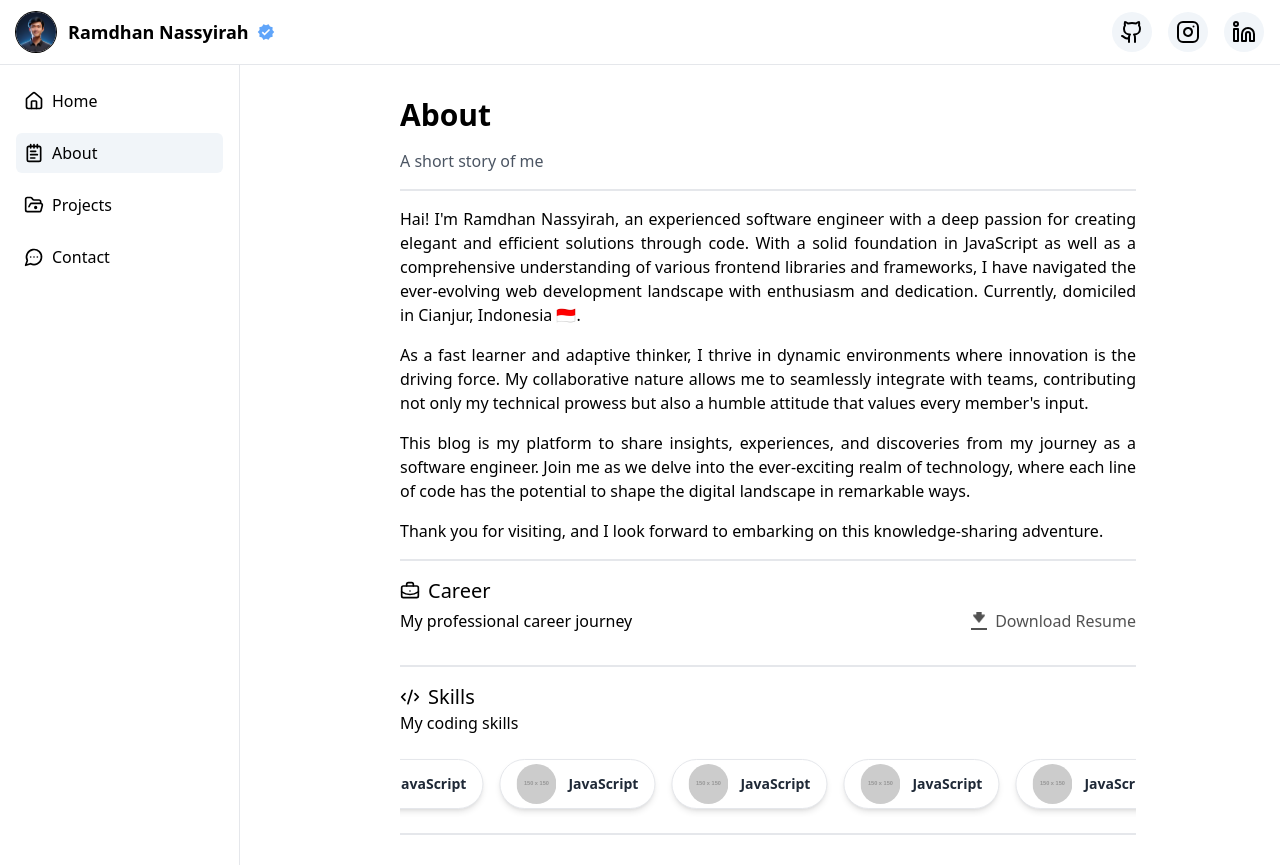
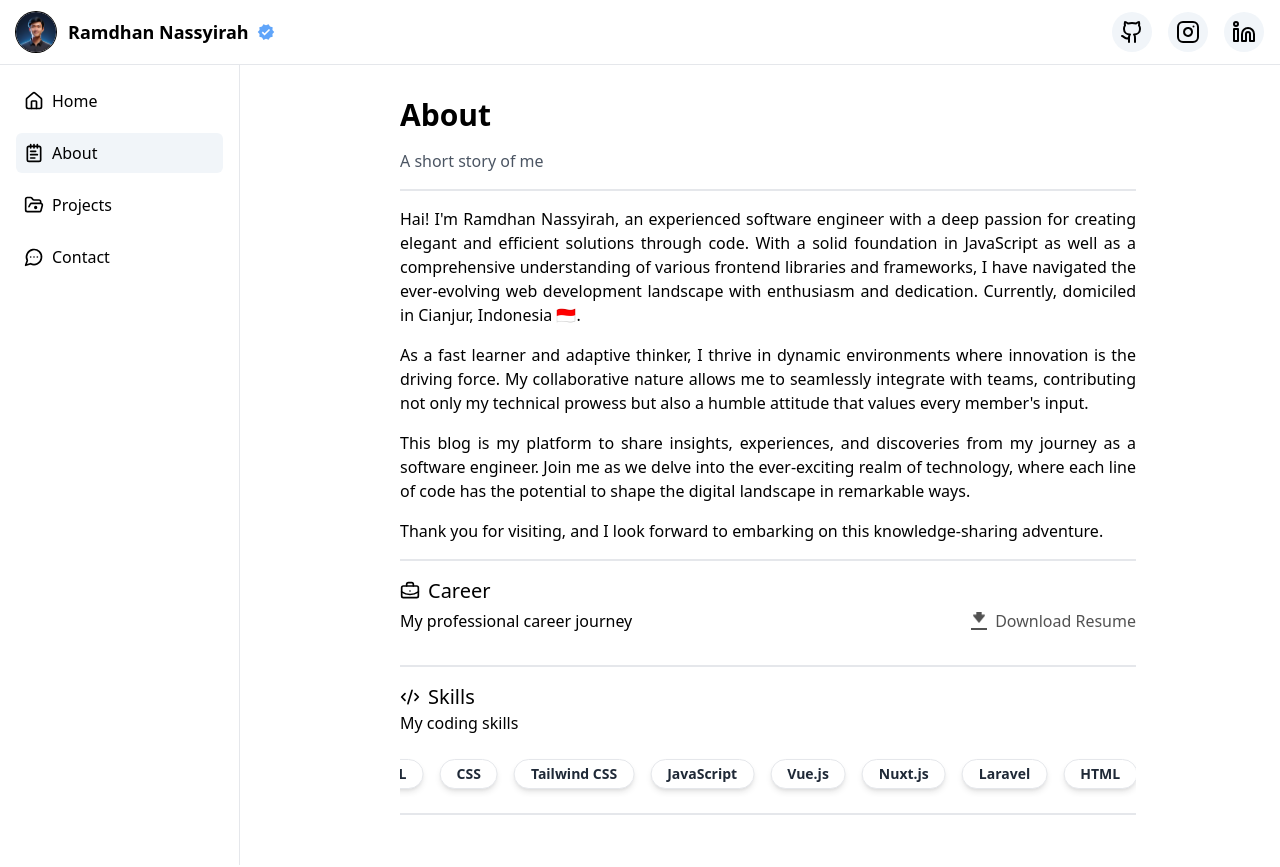
Before and after one commit to ramdhannassyirah/PortfolioV3, a Vue app: page /about in a window 1280 px wide. Built offline with nearby package versions, Linux system fonts and the light colour scheme.

Commit message:
Portfolio

```diff
--- a/src/components/BoardSkills.vue
+++ b/src/components/BoardSkills.vue
@@ -1,30 +1,33 @@
-<script setup>
-import CardSkills from './common/Card/CardSkills.vue'
-</script>
-
 <template>
   <div class="overflow-hidden relative py-2">
     <!-- Wrapper untuk marquee -->
     <div class="flex items-center gap-4 animate-marquee whitespace-nowrap">
-      <!-- Elemen asli -->
-      <div v-for="item in 10" :key="'original-' + item" class="shrink-0">
-        <CardSkills />
+      <!-- Duplikasi elemen untuk efek seamless -->
+      <div v-for="item in techs" :key="'original-' + item" class="shrink-0">
+        <div class="flex items-center bg-white shadow-md border rounded-full px-4 py-1 gap-3">
+          <p class="text-sm font-semibold text-gray-800">{{ item }}</p>
+        </div>
       </div>
-      <!-- Duplikasi elemen untuk efek seamless -->
-      <div v-for="item in 10" :key="'duplicate-' + item" class="shrink-0">
-        <CardSkills />
+      <div v-for="item in techs" :key="'duplicate-' + item" class="shrink-0">
+        <div class="flex items-center bg-white shadow-md border rounded-full px-4 py-1 gap-3">
+          <p class="text-sm font-semibold text-gray-800">{{ item }}</p>
+        </div>
       </div>
     </div>
   </div>
 </template>
 
-<style>
+<script setup>
+const techs = ['HTML', 'CSS', 'Tailwind CSS', 'JavaScript', 'Vue.js', 'Nuxt.js', 'Laravel']
+</script>
+
+<style scoped>
 @keyframes marquee {
   0% {
     transform: translateX(0%);
   }
   100% {
-    transform: translateX(-100%);
+    transform: translateX(-50%); /* Moved to 50% to ensure continuity */
   }
 }
 
```
